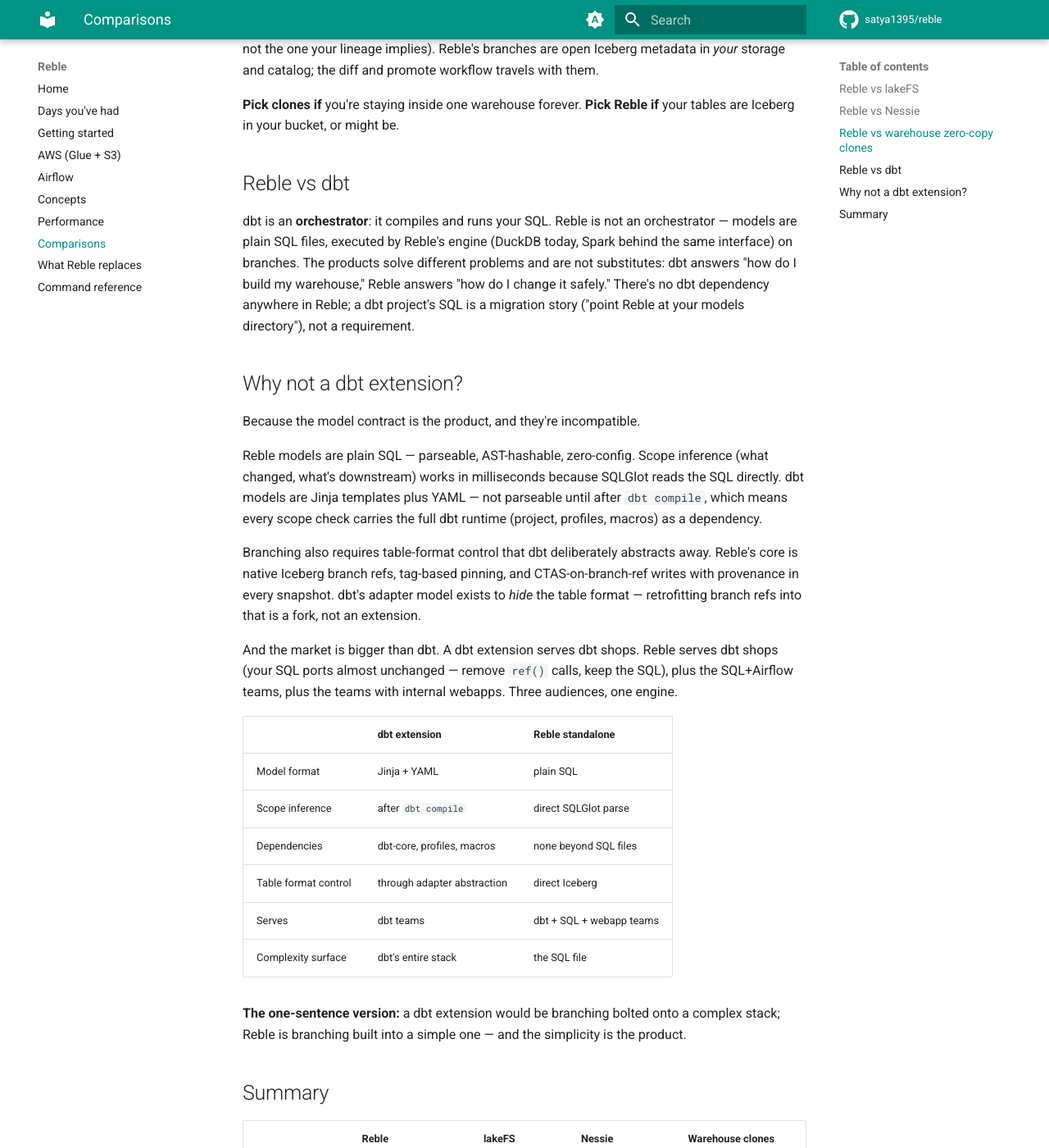
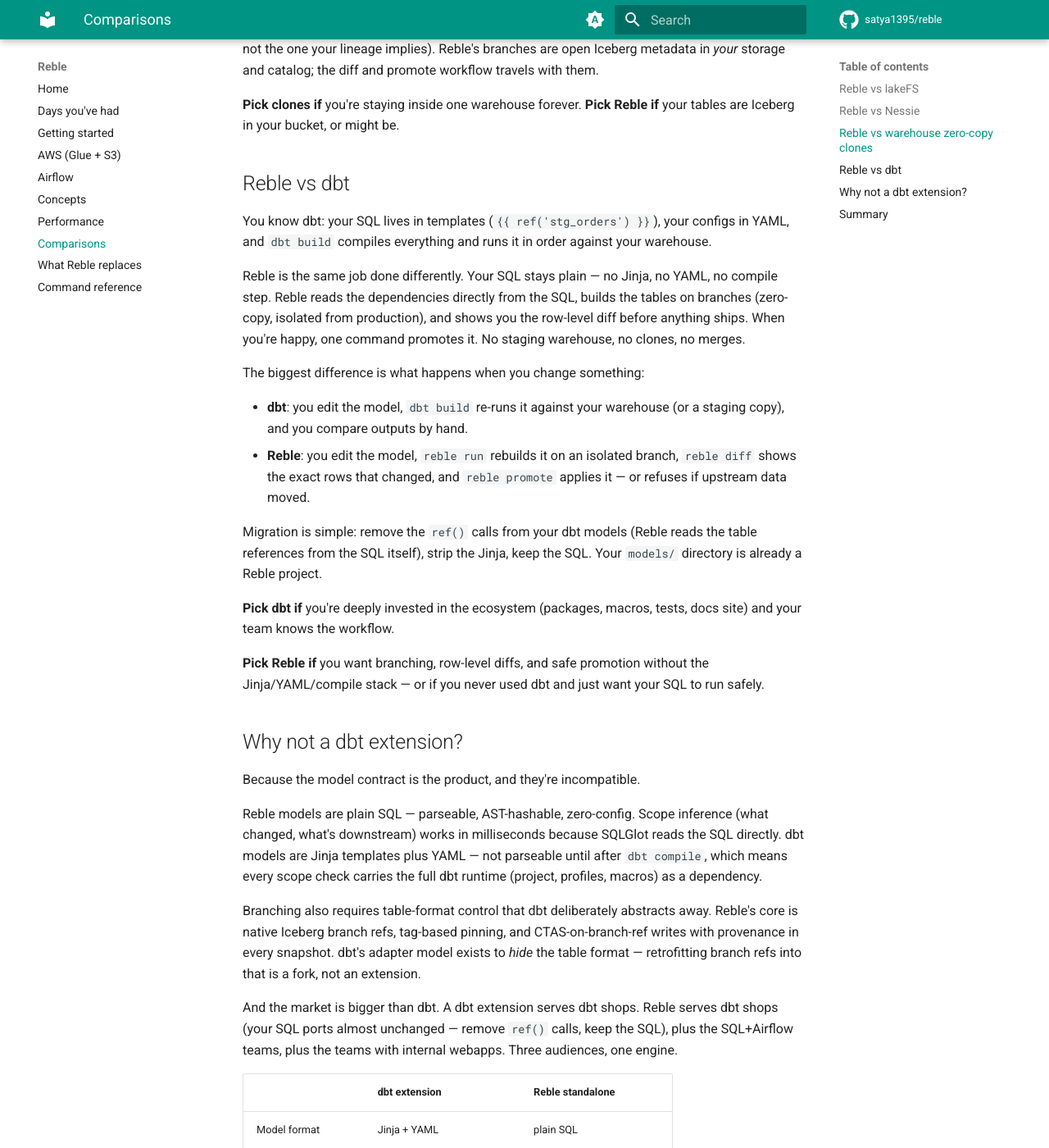
Before and after one commit to satya1395/reble, an MkDocs documentation site: the page built from docs/comparisons.md, in a window 1280 px wide and 1400 px high, scrolled down 1077 px. Shown: the whole window at 82% size. Built offline with MkDocs 1.6.1 and Material for MkDocs 9.7.7, drawn with Linux system fonts in a browser that asks for light colours; comment, search, counter and statistics services are not loaded.

Commit message:
docs: demo GIF, Postgres coverage on all surfaces, dbt comparison rewrite
- New demo GIF (vhs, current CLI, readable pacing) on README + home page
- Postgres shared-state config documented in README, cli.md, concepts,
  home page; 'Set it up once' section rewritten in plain DE language
- dbt comparison rewritten: concrete side-by-side of what happens when
  you change something, migration path (remove ref() calls), honest
  pick/pick close

```diff
--- a/docs/comparisons.md
+++ b/docs/comparisons.md
@@ -50,13 +50,35 @@
 
 ## Reble vs dbt
 
-dbt is an **orchestrator**: it compiles and runs your SQL. Reble is not an
-orchestrator — models are plain SQL files, executed by Reble's engine
-(DuckDB today, Spark behind the same interface) on branches. The products
-solve different problems and are not substitutes: dbt answers "how do I
-build my warehouse," Reble answers "how do I change it safely." There's no
-dbt dependency anywhere in Reble; a dbt project's SQL is a migration story
-("point Reble at your models directory"), not a requirement.
+You know dbt: your SQL lives in templates (`{{ ref('stg_orders') }}`),
+your configs in YAML, and `dbt build` compiles everything and runs it in
+order against your warehouse.
+
+Reble is the same job done differently. Your SQL stays plain — no Jinja,
+no YAML, no compile step. Reble reads the dependencies directly from the
+SQL, builds the tables on branches (zero-copy, isolated from
+production), and shows you the row-level diff before anything ships.
+When you're happy, one command promotes it. No staging warehouse, no
+clones, no merges.
+
+The biggest difference is what happens when you change something:
+
+- **dbt**: you edit the model, `dbt build` re-runs it against your
+  warehouse (or a staging copy), and you compare outputs by hand.
+- **Reble**: you edit the model, `reble run` rebuilds it on an isolated
+  branch, `reble diff` shows the exact rows that changed, and
+  `reble promote` applies it — or refuses if upstream data moved.
+
+Migration is simple: remove the `ref()` calls from your dbt models
+(Reble reads the table references from the SQL itself), strip the Jinja,
+keep the SQL. Your `models/` directory is already a Reble project.
+
+**Pick dbt if** you're deeply invested in the ecosystem (packages,
+macros, tests, docs site) and your team knows the workflow.
+
+**Pick Reble if** you want branching, row-level diffs, and safe
+promotion without the Jinja/YAML/compile stack — or if you never used
+dbt and just want your SQL to run safely.
 
 ## Why not a dbt extension?
 
```
Also changed, not shown: README.md (+26 -4 lines), docs/cli.md (+13 -1 lines), docs/concepts.md (+6 -0 lines), docs/index.md (+5 -1 lines), docs/assets/demo.gif (added), 1 other file.
